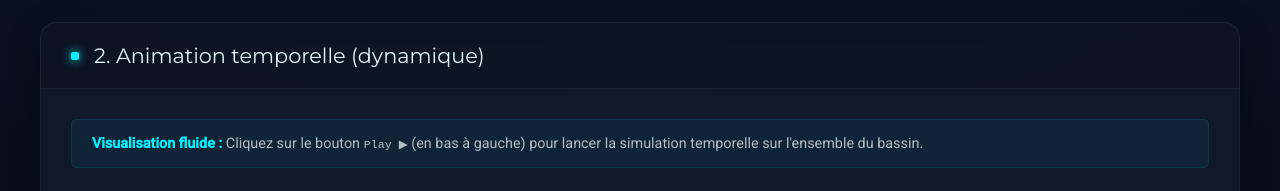
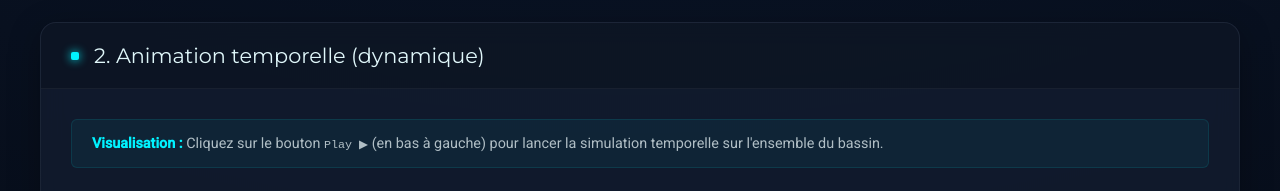
Before and after one commit to CelineBarrier/tests_visualisations, a plain HTML site: page index.html in a window 1280 px wide. Shown: the part 1520-1711 px from the top of the page. Drawn offline with Linux system fonts and the light colour scheme.

Commit message:
Update index.html

```diff
--- a/index.html
+++ b/index.html
@@ -213,7 +213,7 @@ et/ou des substances ou objets polluants dérivants en mer.
         </div>
         <div class="card-body">
             <div class="instructions">
-                <strong>Visualisation fluide :</strong> Cliquez sur le bouton <code>Play ▶</code> (en bas à gauche) pour lancer la simulation temporelle sur l'ensemble du bassin.
+                <strong>Visualisation :</strong> Cliquez sur le bouton <code>Play ▶</code> (en bas à gauche) pour lancer la simulation temporelle sur l'ensemble du bassin.
             </div>
             <iframe src="Carte_Med_Interactive_Full.html" title="Carte dynamique"></iframe>
         </div>
```
